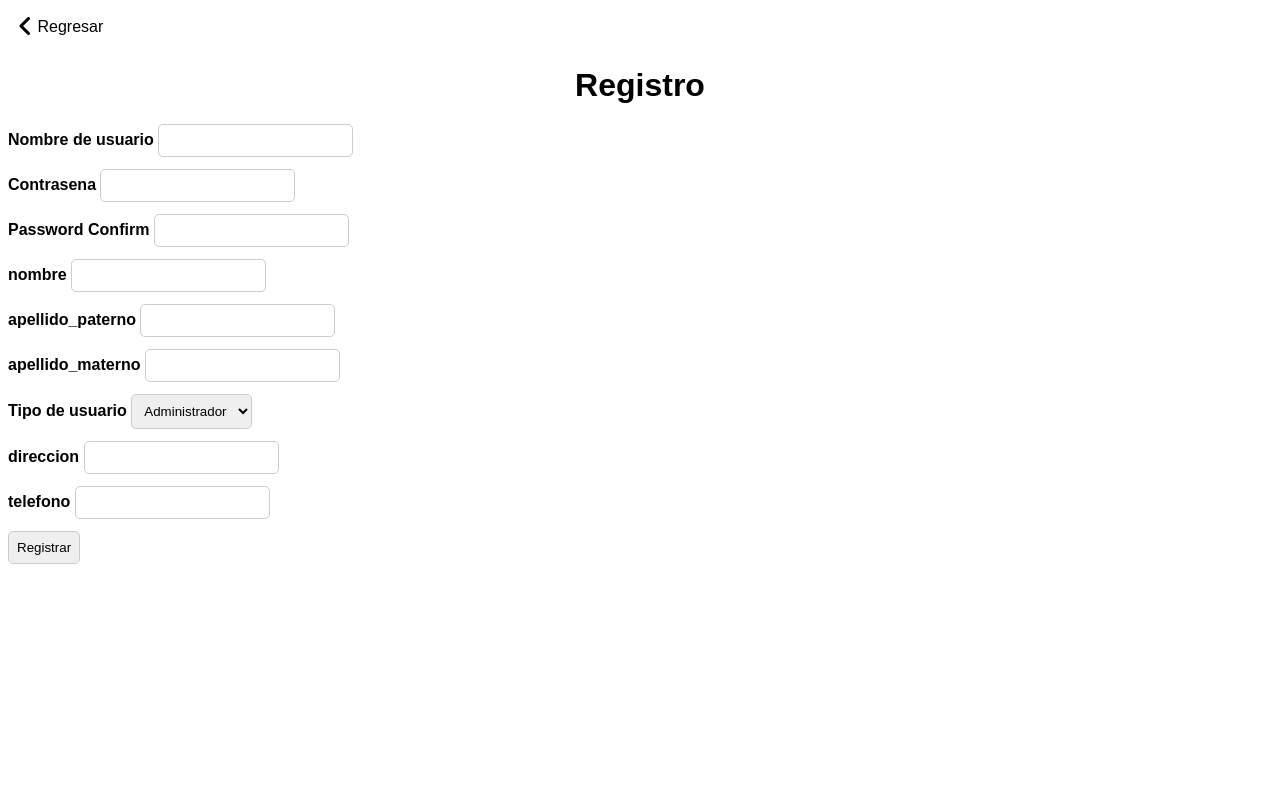
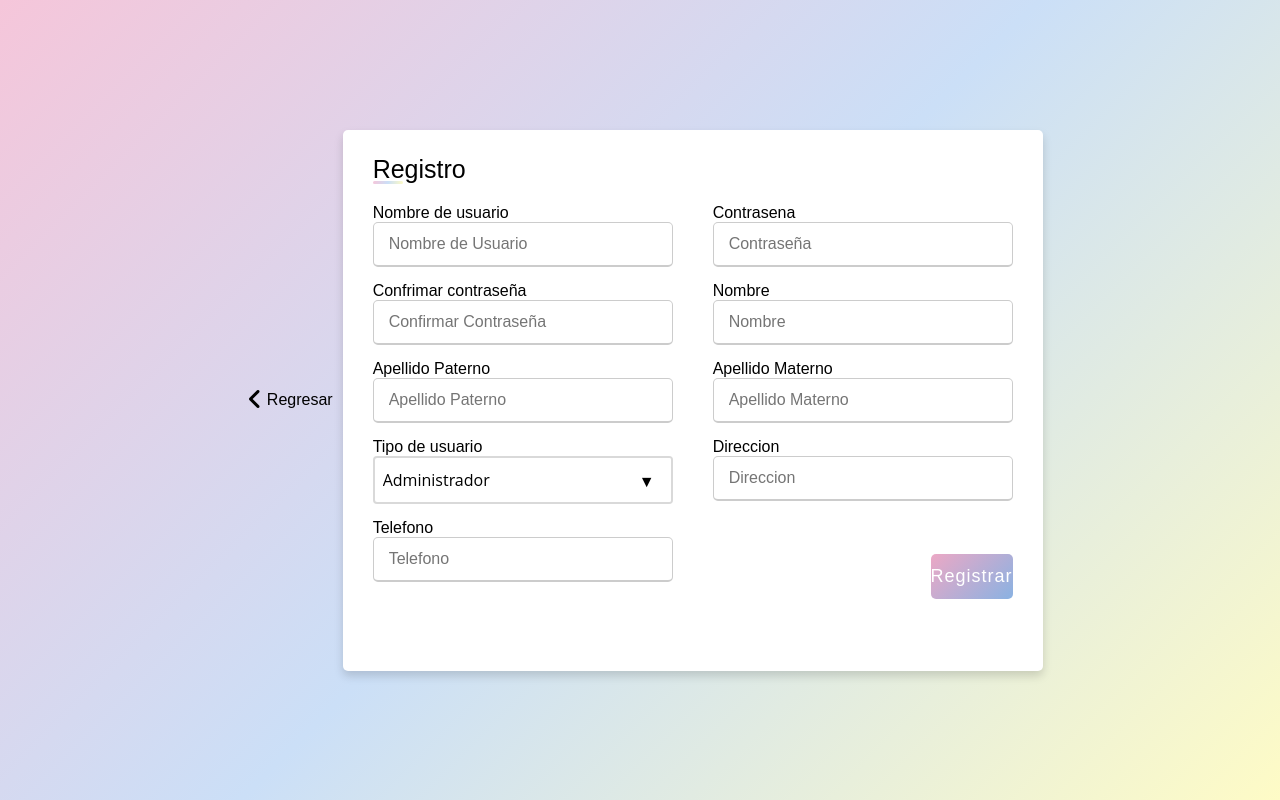
Before and after one commit to JesherI/Proyecto, a Flask app: template app/templates/users/registro.html in a window 1280 px wide. Run offline with Flask 3, Linux system fonts and the light colour scheme; the template is opened without the code that fills it: values that come from a table or form of the project are taken from there, others are empty; some libraries are stand-ins or nearby versions.

Commit message:
03 Registro de Usuario con diseño y funcional

```diff
--- a/app/forms/user_forms.py
+++ b/app/forms/user_forms.py
@@ -8,13 +8,13 @@
 class RegisterForm(FlaskForm):
     nombre_de_usuario = StringField ('Nombre de usuario', validators=[DataRequired()])
     contrasena=PasswordField('Contrasena', validators=[DataRequired(), EqualTo('password_confirm', message= 'Las contraseñas deben de ser igules')])
-    password_confirm = PasswordField('Password Confirm', validators=[DataRequired()])
-    nombre=StringField('nombre', validators=[DataRequired()])
-    apellido_paterno=StringField('apellido_paterno', validators=[DataRequired()])
-    apellido_materno=StringField('apellido_materno', validators=[DataRequired()])
+    password_confirm = PasswordField('Confrimar contraseña', validators=[DataRequired()])
+    nombre=StringField('Nombre', validators=[DataRequired()])
+    apellido_paterno=StringField('Apellido Paterno', validators=[DataRequired()])
+    apellido_materno=StringField('Apellido Materno', validators=[DataRequired()])
     tipo_usuario = SelectField('Tipo de usuario', choices=[('admin', 'Administrador'), ('cajero', 'Cajero')], validators=[DataRequired()])
-    direccion=StringField('direccion', validators=[DataRequired()])
-    telefono=StringField('telefono', validators=[DataRequired()])
+    direccion=StringField('Direccion', validators=[DataRequired()])
+    telefono=StringField('Telefono', validators=[DataRequired()])
     submit = SubmitField('Registrar')
 
 
--- a/app/static/css/index.css
+++ b/app/static/css/index.css
@@ -20,22 +20,26 @@
   header {
     padding: 1rem 5rem;
   }
+
   .section-1 {
     justify-content: space-between;
     grid-template-columns: 1fr 1fr;
     padding: 10rem 5rem 0 5rem;
   }
+
   .slogan .company-title {
     max-width: 30rem;
     font-size: 1.8rem;
     letter-spacing: 0.5rem;
   }
+
   .slogan .company-slogan {
     max-width: 20rem;
     font-size: 1.3rem;
   }
 
 }
+
 .footer {
   padding: 20px;
   text-align: center;
--- a/app/static/css/registro.css
+++ b/app/static/css/registro.css
@@ -1,78 +1,202 @@
-body{
-    font-family: "Arial", sans-serif;
-}
+@import url('https://fonts.googleapis.com/css2?family=Poppins:wght@200;300;400;500;600;700&display=swap');
 
 .btn-regresar {
   display: inline-block;
   padding: 10px;
-    color: #000;
+  color: #000000;
   text-decoration: none;
   border-radius: 5px;
 }
-.container {
-  max-width: 400px; /* Ajusta el ancho máximo del contenedor según tus necesidades */
-  margin: 0 auto;
-  padding: 20px;
-  border-radius: 10px;
-  box-shadow: 0 2px 4px rgba(0, 0, 0, 0.1);
-  background: linear-gradient(135deg, rgba(255, 255, 255, 0.1), rgba(255, 255, 255, 0));
-  backdrop-filter: blur(10px);
-  -webkit-backdrop-filter: blur(10px);
-  border-radius: 20px;
-  border: 1px solid rgba(255, 255, 255, 0.18);
-  box-shadow: 0 8px 32px 0 rgba(0, 0, 0, 0.37);
+
+
+*{
+  margin: 0;
+  padding: 0;
+  box-sizing: border-box;
+  font-family: "Arial", sans-serif;
 }
 
-h1 {
-  text-align: center;
-  margin-bottom: 20px;
+body{
+  height: 100vh;
+  display: flex;
+  justify-content: center;
+  align-items: center;
+  padding: 10px;
+  background: linear-gradient(135deg, #f5c6da, #cbdff7,#fefbc6);
 }
-
-form {
+.container{
+  max-width: 700px;
+  width: 100%;
+  background-color: #fff;
+  padding: 25px 30px;
+  border-radius: 5px;
+  box-shadow: 0 5px 10px rgba(0,0,0,0.15);
+}
+.container .title{
+  font-size: 25px;
+  font-weight: 500;
+  position: relative;
+}
+.container .title::before{
+  content: "";
+  position: absolute;
+  left: 0;
+  bottom: 0;
+  height: 3px;
+  width: 30px;
+  border-radius: 5px;
+  background: linear-gradient(100deg, #f5c6da, #cbdff7,#fefbc6);
+}
+.content form .user-details{
   display: flex;
-  flex-direction: column;
+  flex-wrap: wrap;
+  justify-content: space-between;
+  margin: 20px 0 12px 0;
 }
-
-.form-row {
+form .user-details .input-box{
+  margin-bottom: 15px;
+  width: calc(100% / 2 - 20px);
+}
+form .input-box span.details{
+  display: block;
+  font-weight: 500;
+  margin-bottom: 5px;
+}
+.user-details .input-box input{
+  height: 45px;
+  width: 100%;
+  outline: none;
+  font-size: 16px;
+  border-radius: 5px;
+  padding-left: 15px;
+  border: 1px solid #ccc;
+  border-bottom-width: 2px;
+  transition: all 0.3s ease;
+}
+.user-details .input-box input:focus,
+.user-details .input-box input:valid{
+  border-color: #9b59b6;
+}
+ form .gender-details .gender-title{
+  font-size: 20px;
+  font-weight: 500;
+ }
+ form .category{
+   display: flex;
+   width: 80%;
+   margin: 14px 0 ;
+   justify-content: space-between;
+ }
+ form .category label{
    display: flex;
    align-items: center;
-  gap: 10px;
-}
-
-
-.form-row label {
-  width: 30%;
-  text-align: right;
-}
-
-.form-row input {
-  flex: 1;
-}
-
-label {
-  font-weight: bold;
-  margin-bottom: 10px;
-}
-
-
-input,
-select,
-textarea {
-  padding: 8px;
-  border: 1px solid #ccc;
-  border-radius: 5px;
-  margin-bottom: 12px;
-}
-
-button {
-  padding: 10px;
-  background-color: #007bff;
-  color: #fff;
-  border: none;
-  border-radius: 5px;
    cursor: pointer;
  }
+ form .category label .dot{
+  height: 18px;
+  width: 30px;
+  border-radius: 50%;
+  margin-right: 10px;
+  background: #d9d9d9;
+  border: 5px solid transparent;
+  transition: all 0.3s ease;
+}
+ #dot-1:checked ~ .category label .one,
+ #dot-2:checked ~ .category label .two,
+ #dot-3:checked ~ .category label .three{
+   background: #9b59b6;
+   border-color: #d9d9d9;
+ }
+ form input[type="radio"]{
+   display: none;
+ }
+ form .button{
+   height: 45px;
+   margin: 35px 0
+ }
+ form .button input{
+   height: 100%;
+   width: 100%;
+   border-radius: 5px;
+   border: none;
+   color: #fff;
+   font-size: 18px;
+   font-weight: 500;
+   letter-spacing: 1px;
+   cursor: pointer;
+   transition: all 0.3s ease;
+   background: linear-gradient(135deg, #eca8c5, #8ab2e2);
+ }
+ form .button input:hover{
+  /* transform: scale(0.99); */
+  background: linear-gradient(-135deg, #eca8c5, #8ab2e2);
+  }
+ @media(max-width: 584px){
+ .container{
+  max-width: 100%;
+}
+form .user-details .input-box{
+    margin-bottom: 15px;
+    width: 100%;
+  }
+  form .category{
+    width: 100%;
+  }
+  .content form .user-details{
+    max-height: 300px;
+    overflow-y: scroll;
+  }
+  .user-details::-webkit-scrollbar{
+    width: 5px;
+  }
+  }
+  @media(max-width: 459px){
+  .container .content .category{
+    flex-direction: column;
+  }}
 
-button:hover {
-  background-color: #0056b3;
+  select {
+    -webkit-appearance:none;
+    -moz-appearance:none;
+    -ms-appearance:none;
+    appearance:none;
+    outline:0;
+    box-shadow:none;
+    border:0!important;
+    background: #ffffff;
+    background-image: none;
+    flex: 1;
+    padding: 0 .5em;
+    color:#000000;
+    cursor:pointer;
+    font-size: 1em;
+    font-family: 'Open Sans', sans-serif;
  }
+ select::-ms-expand {
+    display: none;
+ }
+ .select {
+    border: 2px solid transparent;
+    position: relative;
+    display: flex;
+    width: 100%;
+    height: 3em;
+    line-height: 3;
+    background: #d9d9d9;
+    overflow: hidden;
+    border-radius: .25em;
+ }
+ .select::after {
+    content: '\25BC';
+    position: absolute;
+    top: 0;
+    right: 0;
+    padding: 0 1em;
+    background: #ffffff;
+    cursor:pointer;
+    pointer-events:none;
+    transition:.25s all ease;
+ }
+ .select:hover::after {
+    color: #ffffff;
+ }
--- a/app/templates/users/registro.html
+++ b/app/templates/users/registro.html
@@ -1,119 +1,83 @@
 <!DOCTYPE html>
 <html lang="en">
+
 <head>
     <meta charset="UTF-8">
     <meta name="viewport" content="width=device-width, initial-scale=1.0">
     <link rel="icon" href="{{ url_for('static', filename='img/LULA.png') }}" type="image/x-icon">
     <link rel="stylesheet" href="{{ url_for('static', filename='css/registro.css') }}">
-    <link rel="stylesheet" href="https://cdnjs.cloudflare.com/ajax/libs/font-awesome/5.15.3/css/all.min.css" integrity="sha512-Yfzjc89Fgn4NlFwC7eXY9ARsdYxvtDAZGk2VXg+F+GZsLZGUMCn6I6cqF8p3sLNS2c21DS9tZvwluLJL/1R02g==" crossorigin="anonymous" referrerpolicy="no-referrer" />
+    <link rel="stylesheet" href="https://cdnjs.cloudflare.com/ajax/libs/font-awesome/5.15.3/css/all.min.css"
+        integrity="sha512-Yfzjc89Fgn4NlFwC7eXY9ARsdYxvtDAZGk2VXg+F+GZsLZGUMCn6I6cqF8p3sLNS2c21DS9tZvwluLJL/1R02g=="
+        crossorigin="anonymous" referrerpolicy="no-referrer" />
     <title>LULA</title>
 </head>
+
 <body>
     <header>
-        <a href="#" class="btn-regresar"><i class="fa-solid fa-angle-left fa-xl" style="color: #000000;"></i> Regresar</a>
+        <a href="/" class="btn-regresar"><i class="fa-solid fa-angle-left fa-xl" style="color: #000000;"></i>
+            Regresar</a>
     </header>
 
     {% block content %}
-    <main>
-        <div class="for-cotainer">
-
+    <div class="container">
+        <div class="title">Registro</div>
+        <div class="content">
             <form method="post">
-    <h1>Registro</h1>
                 {{ form.csrf_token }}
-    <div>
+                <div class="user-details">
+                    <div class="input-box">
                         {{ form.nombre_de_usuario.label }}
-        {{ form.nombre_de_usuario(class="form-control") }}
-        {% if form.nombre_de_usuario.errors %}
-            {% for error in form.nombre_de_usuario.errors %}
-            <p>{{ error }}</p>
-            {% endfor %}
-        {% endif %}
+                        {{ form.nombre_de_usuario(class="form-control", placeholder="Nombre de Usuario") }}
                     </div>
-    <div>
+                    <div class="input-box">
                         {{ form.contrasena.label }}
-        {{ form.contrasena(class="form-control") }}
-        {% if form.contrasena.errors %}
-            {% for error in form.contrasena.errors %}
-            <p>{{ error }}</p>
-            {% endfor %}
-        {% endif %}
+                        {{ form.contrasena(class="form-control" , placeholder="Contraseña") }}
                     </div>
-    <div>
+                    <div class="input-box">
                         {{ form.password_confirm.label }}
-        {{ form.password_confirm(class="form-control") }}
-        {% if form.password_confirm.errors %}
-            {% for error in form.password_confirm.errors %}
-            <p>{{ error }}</p>
-            {% endfor %}
-        {% endif %}
+                        {{ form.password_confirm(class="form-control", placeholder="Confirmar Contraseña") }}
                     </div>
-    <div>
+                    <div class="input-box">
                         {{ form.nombre.label }}
-        {{ form.nombre(class="form-control") }}
-        {% if form.nombre.errors %}
-            {% for error in form.nombre.errors %}
-            <p>{{ error }}</p>
-            {% endfor %}
-        {% endif %}
+                        {{ form.nombre(class="form-control", placeholder="Nombre") }}
                     </div>
-    <div>
+                    <div class="input-box">
                         {{ form.apellido_paterno.label }}
-        {{ form.apellido_paterno(class="form-control") }}
-        {% if form.apellido_paterno.errors %}
-            {% for error in form.apellido_paterno.errors %}
-            <p>{{ error }}</p>
-            {% endfor %}
-        {% endif %}
+                        {{ form.apellido_paterno(class="form-control", placeholder="Apellido Paterno") }}
                     </div>
-    <div>
+                    <div class="input-box">
                         {{ form.apellido_materno.label }}
-        {{ form.apellido_materno(class="form-control") }}
-        {% if form.apellido_materno.errors %}
-            {% for error in form.apellido_materno.errors %}
-            <p>{{ error }}</p>
-            {% endfor %}
-        {% endif %}
+                        {{ form.apellido_materno(class="form-control", placeholder="Apellido Materno") }}
                     </div>
-    <div>
+                    <div class="input-box">
                         {{ form.tipo_usuario.label }}
+                        <div class="select">
                             {{ form.tipo_usuario(class="form-control") }}
-        {% if form.tipo_usuario.errors %}
-            {% for error in form.tipo_usuario.errors %}
-            <p>{{ error }}</p>
-            {% endfor %}
-        {% endif %}
                         </div>
-    <div>
+                    </div >
+                    <div class="input-box">
                         {{ form.direccion.label }}
-        {{ form.direccion(class="form-control") }}
-        {% if form.direccion.errors %}
-            {% for error in form.direccion.errors %}
-            <p>{{ error }}</p>
-            {% endfor %}
-        {% endif %}
+                        {{ form.direccion(class="form-control", placeholder="Direccion") }}
                     </div>
-    <div>
+                    <div class="input-box">
                         {{ form.telefono.label }}
-        {{ form.telefono(class="form-control") }}
-        {% if form.telefono.errors %}
-            {% for error in form.telefono.errors %}
-            <p>{{ error }}</p>
-            {% endfor %}
-        {% endif %}
+                        {{ form.telefono(class="form-control", placeholder="Telefono") }}
                     </div>
-    <div>
+                    <div class="button">
                         {{ form.submit(class="btn btn-primary") }}
+                    </div>
                 </div>
             </form>
         </div>
-</main>
+    </div>
     {% endblock %}
     <script src="https://kit.fontawesome.com/84d85cf0cc.js" crossorigin="anonymous"></script>
     <script>
-    document.querySelector('.btn-regresar').addEventListener('click', function(event) {
+        document.querySelector('.btn-regresar').addEventListener('click', function (event) {
             event.preventDefault();
             window.history.back();
         });
     </script>
 </body>
+
 </html>
--- a/app/views/user_views.py
+++ b/app/views/user_views.py
@@ -5,7 +5,7 @@
 
 user_views = Blueprint('user',__name__)
 
-@user_views . route('/usuarios/restro/', methods=('GET', 'POST'))
+@user_views . route('/registro/', methods=('GET', 'POST'))
 def register():
     form = RegisterForm()
 
@@ -21,5 +21,5 @@
 
         user = User(nombre, apellido_paterno, apellido_materno, nombre_de_usuario, tipo_usuario, direccion, telefono, contrasena)
         user.save()
-        return redirect(url_for('user.login'))
+        return redirect(url_for('user.register'))
     return render_template('users/registro.html', form=form)
--- a/requirements.txt
+++ b/requirements.txt
@@ -1,4 +1,4 @@
 flask
 flask-mysqldb
-flask-WTF
+flask_WTF
 email-validator
```
Also changed, not shown: app/static/css/404.css (+13 -8 lines), app/static/css/layout.css (+9 -0 lines), Readme.txt, app/static/img/WIN_20230301_15_06_51_Pro.jpg (added), app/static/img/WIN_20230317_09_01_16_Pro.jpg (added), app/static/img/foto_default.jpg (added), app/static/img/profile/WIN_20230322_13_45_43_Pro.jpg (added). Lines whose indentation alone changed are shown as unchanged.
